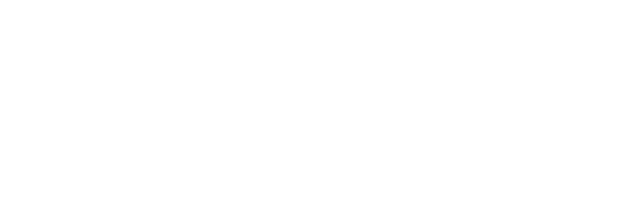
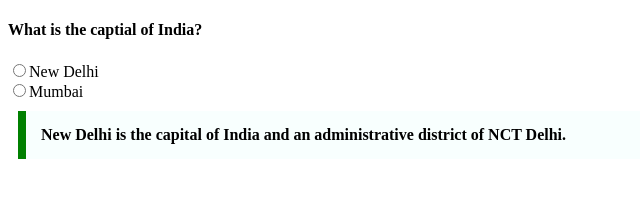
Before and after one commit to acciojob/trivia-Siddharthirkal, a website: page main.html in a window 1280 px wide. Shown: the whole page, without its empty margins (0-640 px from the left). Drawn offline with Linux system fonts and the light colour scheme.

Commit message:
created a submission

```diff
--- a/main.html
+++ b/main.html
@@ -7,7 +7,27 @@
 </head>
 
 <body>
+	<style>
+		blockquote{
+			max-width:600px;
+			margin:10px;
+			padding:15px;
+			border-left:8px solid green;
+			background-color:#f8fffe;
+			font-weight:bold;
+		}
+	</style>
 	<!-- the entire body must be written by student -->
+	<h4>What is the captial of India?</h4>
+	<input type="radio" name="option">New Delhi</input>
+	<br>
+	<input type="radio" name="option">Mumbai</input>
+	<blockquote>
+		New Delhi is the capital of India and an administrative district of NCT Delhi.
+	</blockquote>
+
+
+
     <script type="text/javascript" src="./script.js">
 </script>
 
```
